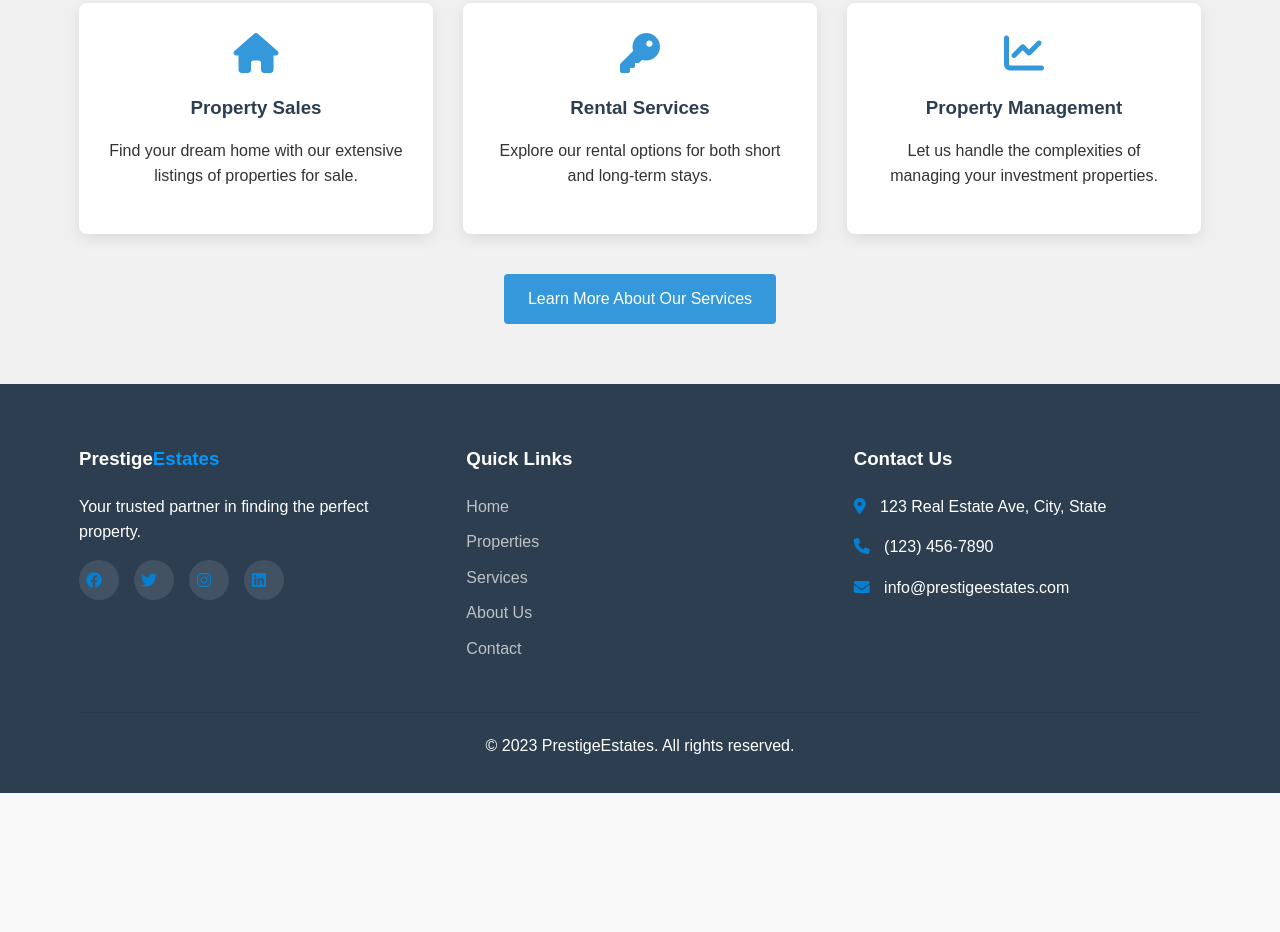
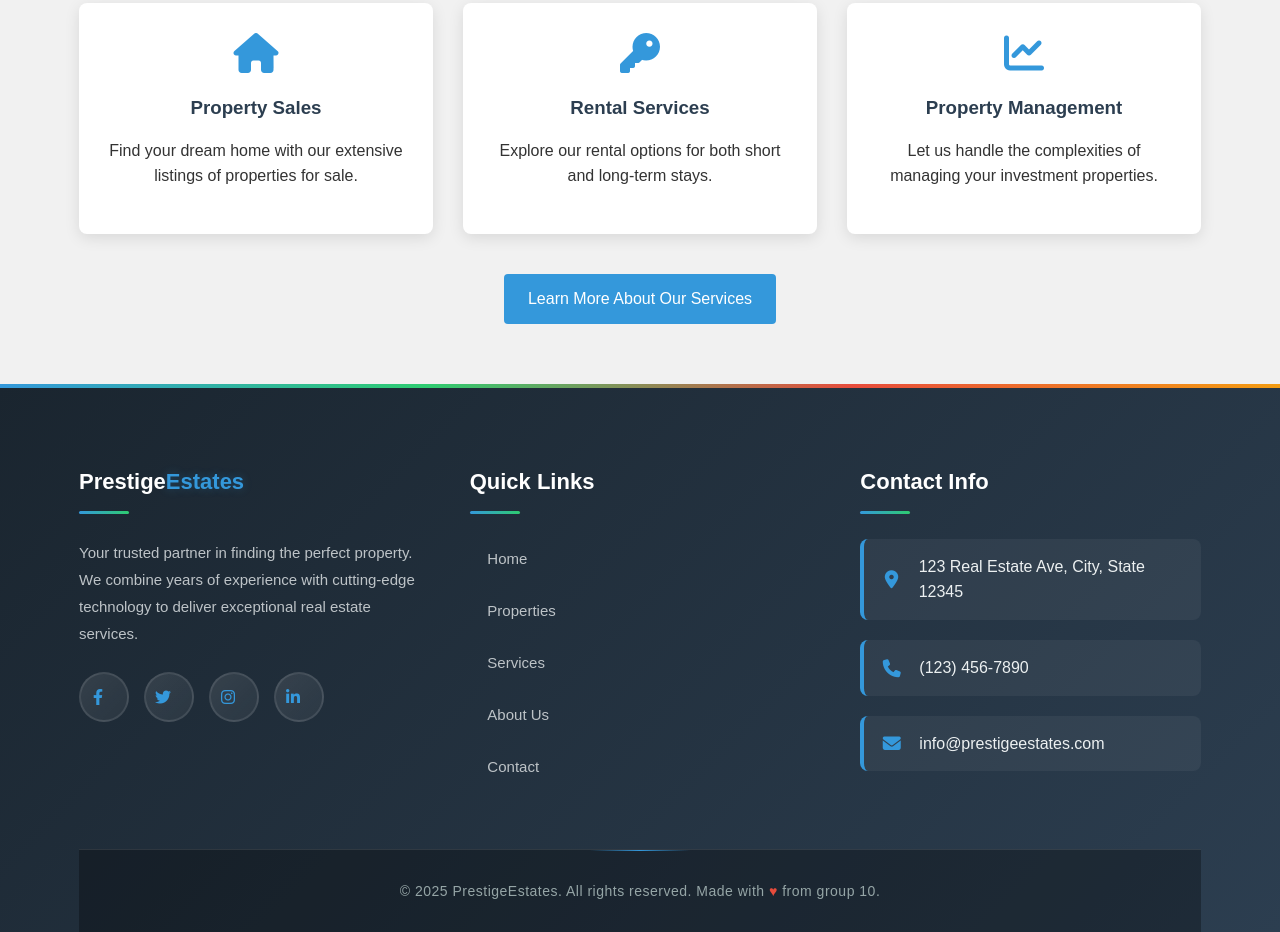
Before and after one commit to ibrerhim/Group-10-open-source-software-, a plain HTML site: page index.html in a window 1280 px wide. Shown: the part 1302-2234 px from the top of the page. Before the commit the page ends 2095 px from the top, so only its background shows below. Drawn offline with Linux system fonts and the light colour scheme.

Commit message:
Footer beautification

```diff
--- a/index.html
+++ b/index.html
@@ -636,76 +636,276 @@ form .btn {
   background-color: #2980b9;
 }
 
-/* Footer */
+/* Enhanced Footer Styles */
 footer {
-  background-color: #2c3e50;
-  color: white;
-  padding: 60px 0 20px;
+  background: linear-gradient(135deg, #1a252f 0%, #2c3e50 100%);
+  color: #ecf0f1;
+  padding: 80px 0 0;
+  position: relative;
+  overflow: hidden;
+}
+
+footer::before {
+  content: '';
+  position: absolute;
+  top: 0;
+  left: 0;
+  right: 0;
+  height: 4px;
+  background: linear-gradient(90deg, #3498db, #2ecc71, #e74c3c, #f39c12);
 }
 
 .footer-content {
   display: grid;
-  grid-template-columns: repeat(auto-fit, minmax(250px, 1fr));
-  gap: 40px;
-  margin-bottom: 40px;
+  grid-template-columns: repeat(auto-fit, minmax(280px, 1fr));
+  gap: 50px;
+  margin-bottom: 50px;
+}
+
+.footer-section {
+  position: relative;
 }
 
 .footer-section h3 {
-  color: white;
-  margin-bottom: 20px;
+  color: #ffffff;
+  margin-bottom: 25px;
+  font-size: 22px;
+  font-weight: 700;
+  position: relative;
+  padding-bottom: 15px;
+}
+
+.footer-section h3::after {
+  content: '';
+  position: absolute;
+  bottom: 0;
+  left: 0;
+  width: 50px;
+  height: 3px;
+  background: linear-gradient(90deg, #3498db, #2ecc71);
+  border-radius: 2px;
 }
 
 .footer-section h3 span {
-  color: #0099ff;
+  color: #3498db;
+  text-shadow: 0 0 10px rgba(52, 152, 219, 0.3);
 }
 
 .footer-section p {
-  margin-bottom: 15px;
+  margin-bottom: 20px;
+  line-height: 1.8;
+  color: #bdc3c7;
+  font-size: 15px;
 }
 
+.footer-section ul li {
+  margin-bottom: 12px;
+  transition: all 0.3s ease;
+}
+
+.footer-section ul li:hover {
+  transform: translateX(5px);
+}
+
+.footer-section ul li a {
+  color: #bdc3c7;
+  transition: all 0.3s ease;
+  display: flex;
+  align-items: center;
+  padding: 8px 0;
+  border-radius: 4px;
+  font-size: 15px;
+}
+
+.footer-section ul li a:hover {
+  color: #3498db;
+  text-shadow: 0 0 8px rgba(52, 152, 219, 0.4);
+}
+
+.footer-section ul li a::before {
+  content: '▶';
+  margin-right: 10px;
+  font-size: 10px;
+  opacity: 0;
+  transition: all 0.3s ease;
+}
+
+.footer-section ul li a:hover::before {
+  opacity: 1;
+  color: #3498db;
+}
+
+.footer-section i {
+  margin-right: 12px;
+  color: #3498db;
+  font-size: 16px;
+  width: 20px;
+  text-align: center;
+}
+
+/* Enhanced Social Icons */
 .social-icons {
   display: flex;
   gap: 15px;
+  margin-top: 25px;
 }
 
 .social-icons a {
   display: flex;
   align-items: center;
   justify-content: center;
-  width: 40px;
-  height: 40px;
-  background-color: rgba(255, 255, 255, 0.1);
+  width: 50px;
+  height: 50px;
+  background: linear-gradient(135deg, rgba(255, 255, 255, 0.1), rgba(255, 255, 255, 0.05));
+  border: 2px solid rgba(255, 255, 255, 0.1);
   border-radius: 50%;
-  color: white;
-  transition: background-color 0.3s;
+  color: #bdc3c7;
+  transition: all 0.4s ease;
+  position: relative;
+  overflow: hidden;
+}
+
+.social-icons a::before {
+  content: '';
+  position: absolute;
+  top: 0;
+  left: -100%;
+  width: 100%;
+  height: 100%;
+  background: linear-gradient(90deg, transparent, rgba(255, 255, 255, 0.2), transparent);
+  transition: left 0.5s ease;
+}
+
+.social-icons a:hover::before {
+  left: 100%;
 }
 
 .social-icons a:hover {
-  background-color: #3498db;
+  transform: translateY(-3px) scale(1.1);
+  border-color: #3498db;
+  box-shadow: 0 8px 25px rgba(52, 152, 219, 0.3);
+  color: #ffffff;
 }
 
-.footer-section ul li {
-  margin-bottom: 10px;
+.social-icons a:nth-child(1):hover {
+  background: linear-gradient(135deg, #3b5998, #8b9dc3);
 }
 
-.footer-section ul li a {
-  color: #bdc3c7;
-  transition: color 0.3s;
+.social-icons a:nth-child(2):hover {
+  background: linear-gradient(135deg, #1da1f2, #0084b4);
 }
 
-.footer-section ul li a:hover {
-  color: #3498db;
+.social-icons a:nth-child(3):hover {
+  background: linear-gradient(135deg, #e4405f, #fd1d1d, #fcb045);
 }
 
-.footer-section i {
-  margin-right: 10px;
-  color: #047fd1;
+.social-icons a:nth-child(4):hover {
+  background: linear-gradient(135deg, #0077b5, #00a0dc);
 }
 
+/* Enhanced Contact Info */
+.footer-section .contact-item {
+  display: flex;
+  align-items: center;
+  margin-bottom: 20px;
+  padding: 15px;
+  background: rgba(255, 255, 255, 0.05);
+  border-radius: 8px;
+  border-left: 4px solid #3498db;
+  transition: all 0.3s ease;
+}
+
+.footer-section .contact-item:hover {
+  background: rgba(255, 255, 255, 0.08);
+  transform: translateX(5px);
+}
+
+.footer-section .contact-item i {
+  font-size: 18px;
+  margin-right: 15px;
+  color: #3498db;
+  width: 25px;
+}
+
+/* Enhanced Footer Bottom */
 .footer-bottom {
+  background: rgba(0, 0, 0, 0.3);
   text-align: center;
-  padding-top: 20px;
-  border-top: 1px solid rgba(0, 0, 0, 0.1);
+  padding: 30px 0;
+  border-top: 1px solid rgba(255, 255, 255, 0.1);
+  position: relative;
+}
+
+.footer-bottom::before {
+  content: '';
+  position: absolute;
+  top: 0;
+  left: 50%;
+  transform: translateX(-50%);
+  width: 100px;
+  height: 1px;
+  background: linear-gradient(90deg, transparent, #3498db, transparent);
+}
+
+.footer-bottom p {
+  margin: 0;
+  color: #95a5a6;
+  font-size: 14px;
+  letter-spacing: 0.5px;
+}
+
+.footer-bottom .heart {
+  color: #e74c3c;
+  animation: heartbeat 1.5s ease-in-out infinite;
+}
+
+@keyframes heartbeat {
+  0%, 100% { transform: scale(1); }
+  50% { transform: scale(1.1); }
+}
+
+/* Responsive Footer Styles */
+@media (max-width: 768px) {
+  footer {
+    padding: 60px 0 0;
+  }
+
+  .footer-content {
+    grid-template-columns: 1fr;
+    gap: 40px;
+    text-align: center;
+  }
+
+  .footer-section h3::after {
+    left: 50%;
+    transform: translateX(-50%);
+  }
+
+  .social-icons {
+    justify-content: center;
+  }
+
+  .footer-section .contact-item {
+    justify-content: center;
+    text-align: left;
+    max-width: 300px;
+    margin: 20px auto;
+  }
+}
+
+@media (max-width: 480px) {
+  .footer-section h3 {
+    font-size: 20px;
+  }
+
+  .social-icons a {
+    width: 45px;
+    height: 45px;
+  }
+
+  .footer-content {
+    gap: 30px;
+  }
 }
 
 /* Responsive Styles */
@@ -839,18 +1039,18 @@ footer {
     </div>
   </section>
 
-  <!-- Footer (include on all pages) -->
+  <!-- Enhanced Footer -->
   <footer>
     <div class="container">
       <div class="footer-content">
         <div class="footer-section">
           <h3>Prestige<span>Estates</span></h3>
-          <p>Your trusted partner in finding the perfect property.</p>
+          <p>Your trusted partner in finding the perfect property. We combine years of experience with cutting-edge technology to deliver exceptional real estate services.</p>
           <div class="social-icons">
-            <a href="#"><i class="fab fa-facebook"></i></a>
-            <a href="#"><i class="fab fa-twitter"></i></a>
-            <a href="#"><i class="fab fa-instagram"></i></a>
-            <a href="#"><i class="fab fa-linkedin"></i></a>
+            <a href="#" aria-label="Facebook"><i class="fab fa-facebook-f"></i></a>
+            <a href="#" aria-label="Twitter"><i class="fab fa-twitter"></i></a>
+            <a href="#" aria-label="Instagram"><i class="fab fa-instagram"></i></a>
+            <a href="#" aria-label="LinkedIn"><i class="fab fa-linkedin-in"></i></a>
           </div>
         </div>
         <div class="footer-section">
@@ -864,14 +1064,23 @@ footer {
           </ul>
         </div>
         <div class="footer-section">
-          <h3>Contact Us</h3>
-          <p><i class="fas fa-map-marker-alt"></i> 123 Real Estate Ave, City, State</p>
-          <p><i class="fas fa-phone"></i> (123) 456-7890</p>
-          <p><i class="fas fa-envelope"></i> info@prestigeestates.com</p>
+          <h3>Contact Info</h3>
+          <div class="contact-item">
+            <i class="fas fa-map-marker-alt"></i>
+            <span>123 Real Estate Ave, City, State 12345</span>
+          </div>
+          <div class="contact-item">
+            <i class="fas fa-phone"></i>
+            <span>(123) 456-7890</span>
+          </div>
+          <div class="contact-item">
+            <i class="fas fa-envelope"></i>
+            <span>info@prestigeestates.com</span>
+          </div>
         </div>
       </div>
       <div class="footer-bottom">
-        <p>&copy; 2023 PrestigeEstates. All rights reserved.</p>
+        <p>&copy; 2025 PrestigeEstates. All rights reserved. Made with <span class="heart">♥</span> from group 10.</p>
       </div>
     </div>
   </footer>
```
